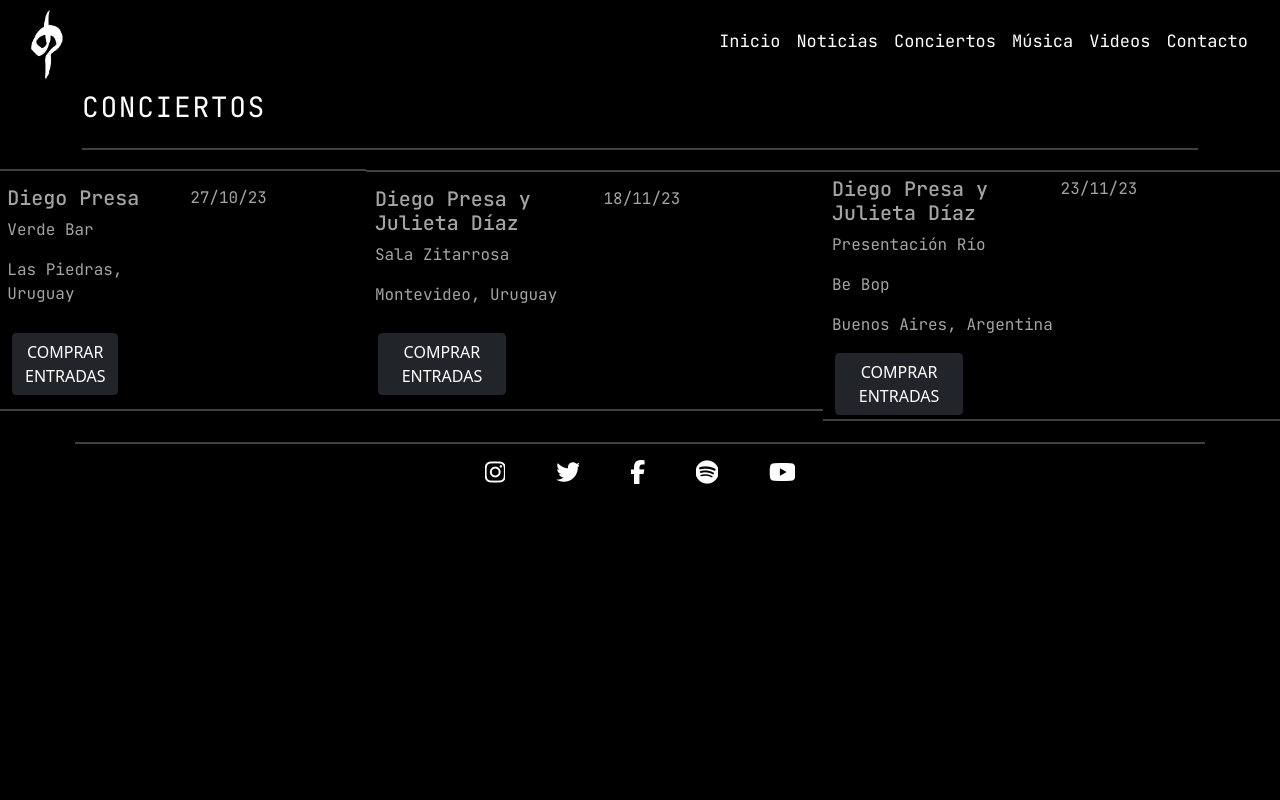
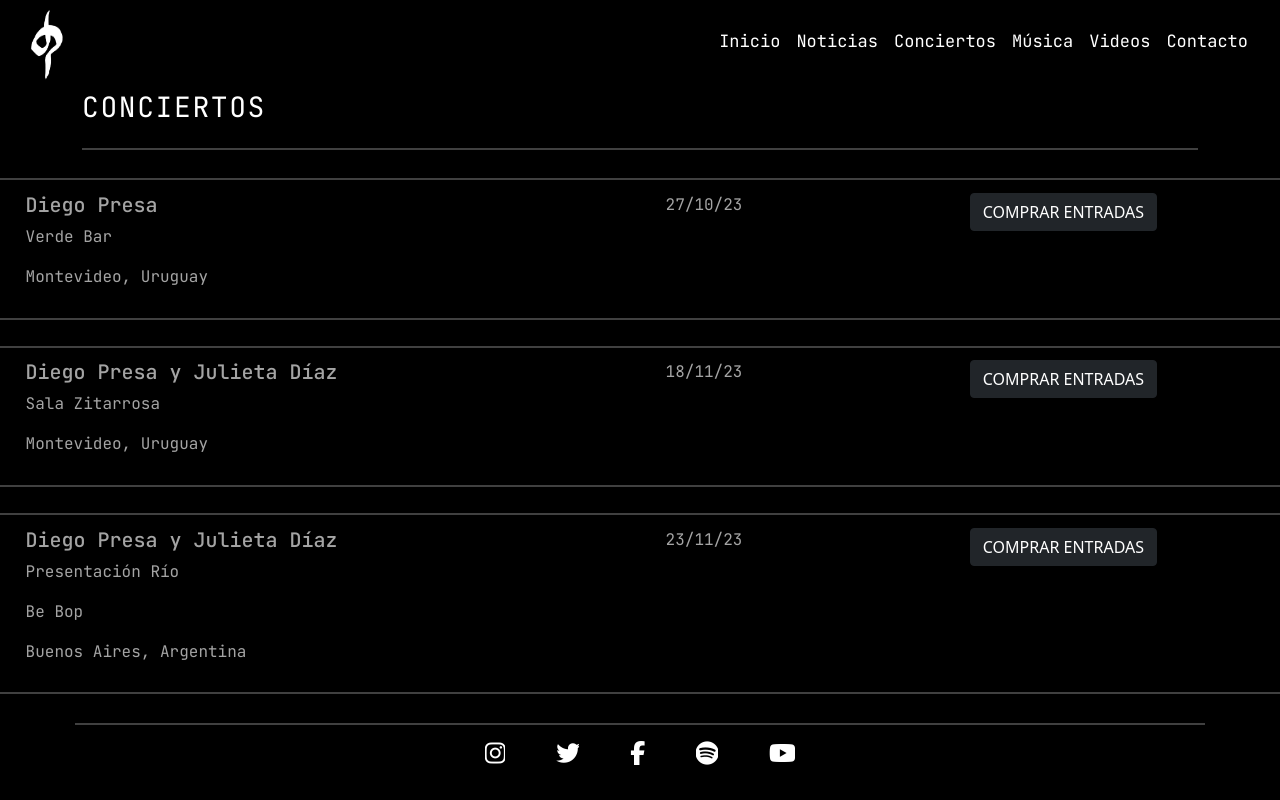
Before and after one commit to juliapresa/Pagina-Diego-Presa, a website: page pages/conciertos.html in a window 1280 px wide. Drawn offline with Linux system fonts and the light colour scheme; a web font is replaced by a local one.

Commit message:
arreglo problemas conciertos

```diff
--- a/pages/conciertos.html
+++ b/pages/conciertos.html
@@ -55,8 +55,8 @@
                 <hr class="hr">
             </div>
         </section>
-        <section class="conciertos d-flex">
-            <!---<div class="divConciertosUno d-flex row col-md-12 col-sm-12">
+        <!---<section class="conciertos d-flex">
+            <div class="divConciertosUno d-flex row col-md-12 col-sm-12">
                 <div class="divHrConciertos col-md-12 col-sm-12 d-flex justify-content-center">
                     <hr class="hrConciertos">
                 </div>
@@ -132,7 +132,7 @@
                 <div class="col-md-4 col-sm-12 divTextoConciertos">
                     <h3 class="tituloConciertos">Diego Presa</h3>
                     <p class="parrafoConciertos">Verde Bar</p>
-                    <p class="parrafoConciertos">Las Piedras, Uruguay</p>
+                    <p class="parrafoConciertos">Montevideo, Uruguay</p>
                 </div>
                 <div class="col-md-4 col-sm-12 divFechaConciertos d-flex">
                     <div class="divFechasChicoUno col-md-6 col-sm-12 text-end">
```
